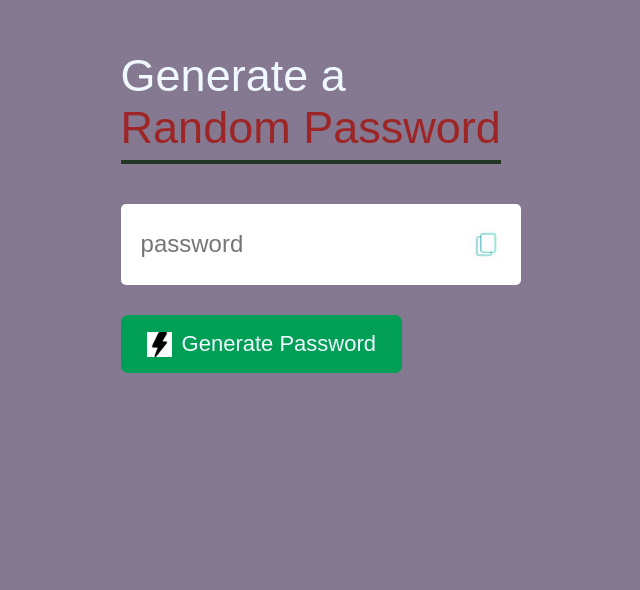
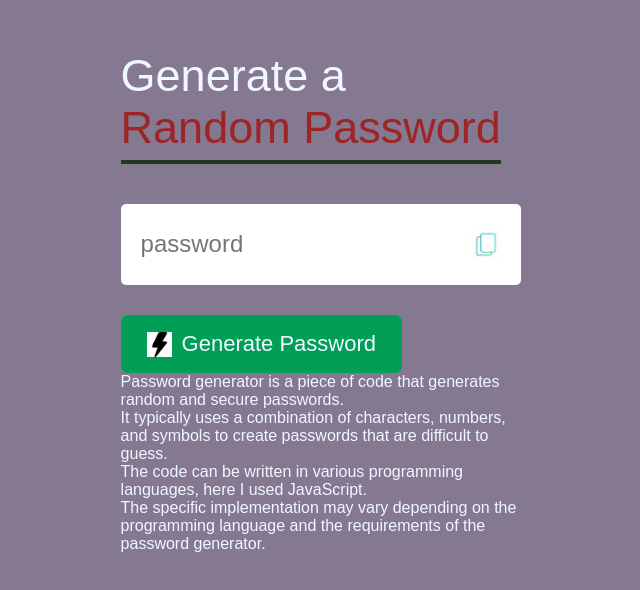
Before and after one commit to soujanyaramdeni/Password-Generator-Javascript, a plain HTML site: page index.html in a window 1280 px wide. Shown: the part 104-694 px from the top of the page, without its empty margins (33-673 px from the left). Drawn offline with Linux system fonts and the light colour scheme; files whose address does not match are found by name.

Commit message:
Update index.html

```diff
--- a/index.html
+++ b/index.html
@@ -17,7 +17,7 @@
     </div>
     <button onclick="createPassword()"><img src="images/Generatorr.jpeg">Generate Password</button>
 </h1>
-
+<p>Password generator is a piece of code that generates random and secure passwords.<br> It typically uses a combination of characters, numbers, and symbols to create passwords that are difficult to guess.<br> The code can be written in various programming languages, here I used JavaScript. <br>The specific implementation may vary depending on the programming language and the requirements of the password generator. </p>
  </div>
 <script>
 
```
